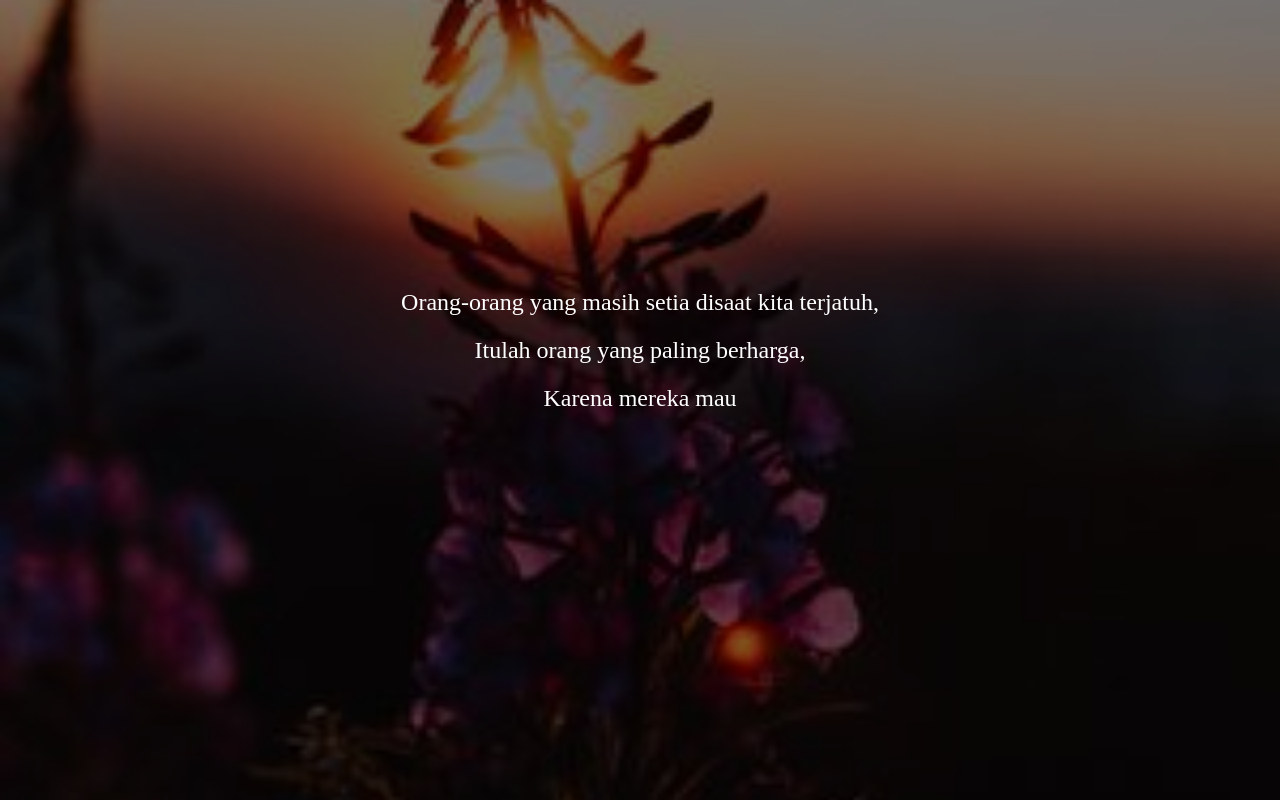
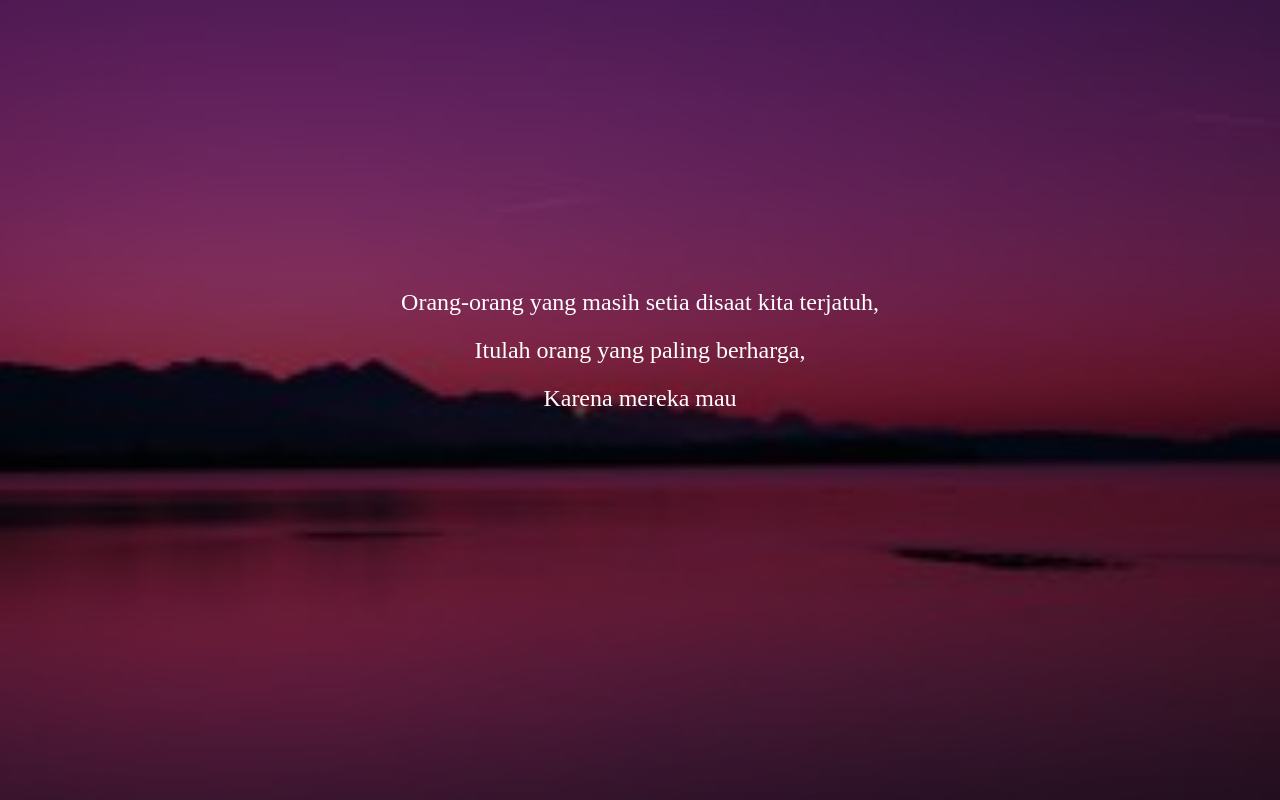
Before and after one commit to sarkepruls/sarkepruls.github.io, a plain HTML site: page index.html in a window 1280 px wide. Drawn offline with Linux system fonts and the light colour scheme; a web font is replaced by a local one.

Commit message:
Update style.css

```diff
--- a/style.css
+++ b/style.css
@@ -40,7 +40,7 @@ body{
 .section{
   padding: 6rem;
   height: 100vh;
-  background: url(1.jpeg);
+  background: url(2.jpeg);
   background-repeat: no-repeat;
   background-size: cover;
   background-attachment: fixed;
```
